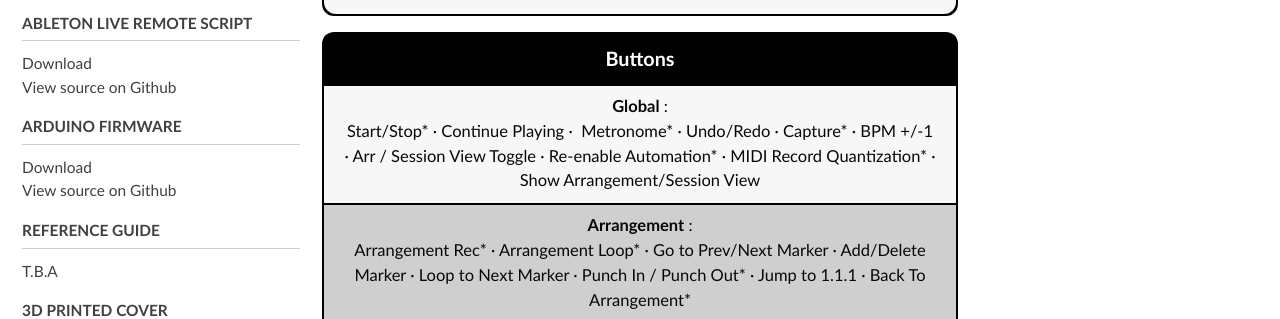
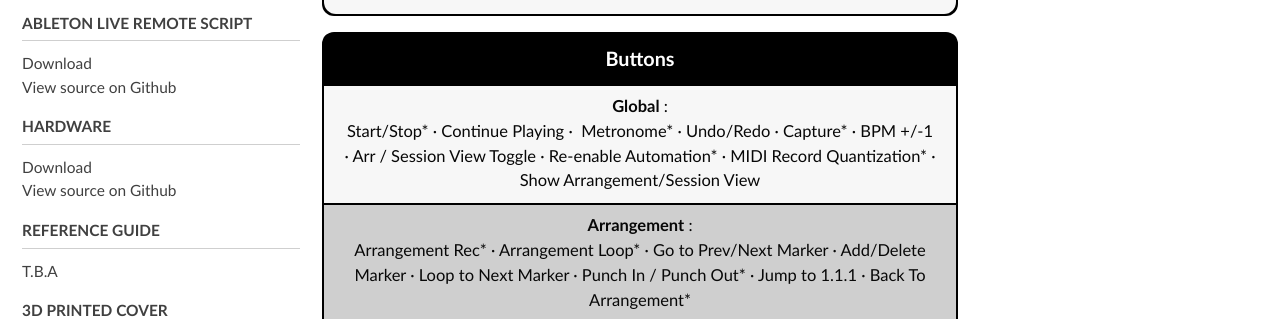
Before and after one commit to KBLiveSolutions/open.control, a Jekyll site: the page built from _pages/ressources.md, in a window 1280 px wide. Shown: the part 331-650 px from the top of the page. Built offline with Jekyll 4.4.1, drawn with Linux system fonts in a browser that asks for light colours; cached includes are drawn as plain includes; comment, search, counter and statistics services are not loaded.

Commit message:
Update navigation.yml

```diff
--- a/_data/navigation.yml
+++ b/_data/navigation.yml
@@ -36,7 +36,7 @@
         url: https://github.com/KBLiveSolutions/open.control-Remote-Script/archive/refs/heads/main.zip
       - title: "View source on Github"
         url: https://github.com/KBLiveSolutions/open.control-Remote-Script
-  - title: Arduino Firmware
+  - title: Hardware
     children:
       - title: "Download"
         url: https://github.com/KBLiveSolutions/open.control-firmware/archive/refs/heads/main.zip
```
